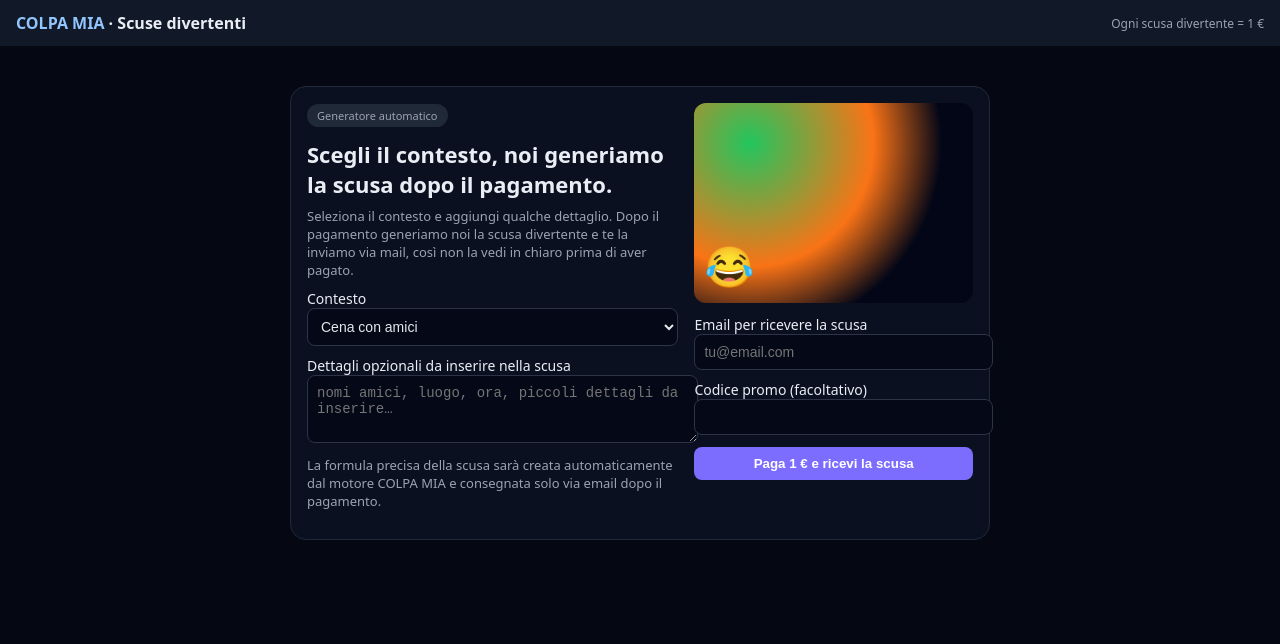
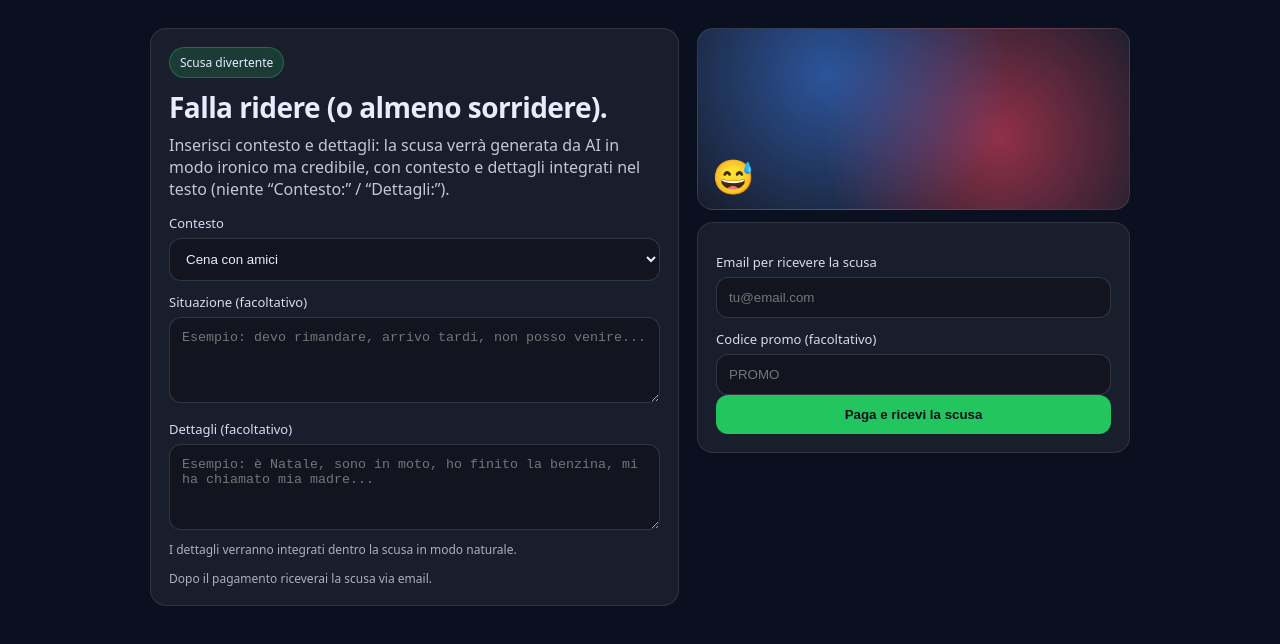
Before and after one commit to mattiapoddie87-rgb/colpa-mia-core, a website: page divertente.html in a window 1280 px wide. Drawn offline with Linux system fonts and the light colour scheme.

Commit message:
Update divertente.html

```diff
--- a/divertente.html
+++ b/divertente.html
@@ -1,117 +1,151 @@
 <!doctype html>
 <html lang="it">
 <head>
-  <meta charset="utf-8">
-  <title>Scuse Divertenti – COLPA MIA</title>
-  <meta name="viewport" content="width=device-width,initial-scale=1">
+  <meta charset="utf-8" />
+  <meta name="viewport" content="width=device-width, initial-scale=1" />
+  <title>COLPA MIA — Scusa divertente</title>
   <style>
-    body { background:#050712; color:#e9eef5; font-family:system-ui,-apple-system,Segoe UI,Roboto,sans-serif; margin:0; }
-    header { background:#111827; padding:12px 16px; display:flex; align-items:center; justify-content:space-between; }
-    header .logo { font-weight:700; }
-    a { color:#93c5fd; text-decoration:none; }
-    .wrap { max-width:700px; margin:24px auto; padding:16px; }
-    .panel { background:#0b1020; border-radius:16px; border:1px solid #1f2937; padding:16px; display:grid; grid-template-columns:minmax(0,2fr) minmax(0,1.5fr); gap:16px; }
-    @media (max-width:760px) { .panel { grid-template-columns:1fr; } }
-    label { display:block; margin-top:10px; font-size:14px; }
-    select, input, textarea { width:100%; padding:9px; border-radius:8px; border:1px solid #2d3446; background:#050816; color:#e5e7eb; font-size:14px; }
-    button { background:#7c6dff; border-radius:8px; border:0; color:#fff; font-weight:600; padding:9px 14px; cursor:pointer; margin-top:12px; width:100%; }
-    .badge { display:inline-block; background:#1f2937; border-radius:999px; padding:4px 10px; font-size:11px; margin-bottom:8px; color:#9ca3af; }
-    .card-img { border-radius:12px; overflow:hidden; background:radial-gradient(circle at 20% 20%,#22c55e,#f97316 45%,#020617 70%); display:flex; align-items:flex-end; justify-content:flex-start; padding:10px; height:180px; }
-    .card-img span { font-size:40px; }
-    .msg { font-size:13px; margin-top:8px; color:#9ca3af; }
-    .info { font-size:13px; color:#9ca3af; margin-top:8px; }
+    body { margin:0; font-family: system-ui, -apple-system, Segoe UI, Roboto, Arial; background:#0b1020; color:#e9ecff; }
+    .wrap { max-width: 980px; margin: 0 auto; padding: 28px 18px; }
+    .grid { display:grid; grid-template-columns: 1.1fr 0.9fr; gap: 18px; }
+    .card { background: rgba(255,255,255,0.06); border: 1px solid rgba(255,255,255,0.10); border-radius: 16px; padding: 18px; }
+    .chip { display:inline-block; padding: 6px 10px; border-radius: 999px; background: rgba(34,197,94,.18); border: 1px solid rgba(34,197,94,.35); font-size: 12px; }
+    h1 { margin: 10px 0 8px; font-size: 28px; letter-spacing: -0.02em; }
+    p { margin: 0 0 14px; color: rgba(233,236,255,0.82); }
+    label { display:block; font-size: 13px; margin: 12px 0 6px; color: rgba(233,236,255,0.92); }
+    input, select, textarea {
+      width: 100%; box-sizing: border-box;
+      padding: 12px 12px; border-radius: 12px;
+      border: 1px solid rgba(255,255,255,0.14);
+      background: rgba(0,0,0,0.28); color:#e9ecff;
+      outline: none;
+    }
+    textarea { min-height: 86px; resize: vertical; }
+    .note { font-size: 12px; color: rgba(233,236,255,0.70); margin-top: 6px; }
+    .rightBox { display:flex; flex-direction:column; gap: 12px; }
+    .hero {
+      height: 180px; border-radius: 16px;
+      background: radial-gradient( circle at 30% 25%, rgba(59,130,246,.55), transparent 55%),
+                  radial-gradient( circle at 70% 60%, rgba(244,63,94,.55), transparent 55%),
+                  rgba(255,255,255,0.06);
+      border: 1px solid rgba(255,255,255,0.10);
+      position: relative;
+    }
+    .emoji { position:absolute; left: 14px; bottom: 10px; font-size: 34px; }
+    button {
+      width:100%;
+      padding: 12px 14px;
+      border-radius: 12px;
+      border: 0;
+      background: #22c55e;
+      color: #0b1020;
+      font-weight: 800;
+      cursor: pointer;
+    }
+    button:disabled { opacity: .65; cursor: not-allowed; }
+    .err { margin-top: 10px; font-size: 13px; color: #fecaca; }
+    @media (max-width: 860px) { .grid { grid-template-columns: 1fr; } }
   </style>
 </head>
+
 <body>
-  <header>
-    <div class="logo"><a href="/index.html">COLPA MIA</a> · Scuse divertenti</div>
-    <div style="font-size:12px;color:#9ca3af;">Ogni scusa divertente = 1 €</div>
-  </header>
-
   <div class="wrap">
-    <div class="panel">
-      <div>
-        <div class="badge">Generatore automatico</div>
-        <h1 style="margin:4px 0 8px;font-size:22px;">Scegli il contesto, noi generiamo la scusa dopo il pagamento.</h1>
-        <p style="font-size:13px;color:#9ca3af;margin:0 0 10px;">
-          Seleziona il contesto e aggiungi qualche dettaglio. Dopo il pagamento generiamo noi la scusa divertente e te la inviamo via mail,
-          così non la vedi in chiaro prima di aver pagato.
+    <div class="grid">
+      <div class="card">
+        <span class="chip">Scusa divertente</span>
+        <h1>Falla ridere (o almeno sorridere).</h1>
+        <p>
+          Inserisci contesto e dettagli: la scusa verrà generata da AI in modo ironico ma credibile,
+          con contesto e dettagli integrati nel testo (niente “Contesto:” / “Dettagli:”).
         </p>
 
-        <label>Contesto</label>
-        <select id="funContext">
-          <option value="CENA">Cena con amici</option>
-          <option value="CALCETTO">Calcetto / sport</option>
-          <option value="RIUNIONE">Riunione di lavoro</option>
-          <option value="TRAFFICO">Traffico / ritardo</option>
-          <option value="APPUNTAMENTO">Appuntamento</option>
-          <option value="FAMIGLIA">Famiglia / pranzo</option>
+        <label for="context">Contesto</label>
+        <select id="context">
+          <option value="Cena con amici" selected>Cena con amici</option>
+          <option value="Uscita improvvisa">Uscita improvvisa</option>
+          <option value="Ritardo">Ritardo</option>
+          <option value="Appuntamento">Appuntamento</option>
+          <option value="Altro">Altro</option>
         </select>
 
-        <label style="margin-top:10px;">Dettagli opzionali da inserire nella scusa</label>
-        <textarea id="funDetails" rows="3" placeholder="nomi amici, luogo, ora, piccoli dettagli da inserire…"></textarea>
+        <label for="message">Situazione (facoltativo)</label>
+        <textarea id="message" placeholder="Esempio: devo rimandare, arrivo tardi, non posso venire..."></textarea>
 
-        <p class="info">
-          La formula precisa della scusa sarà creata automaticamente dal motore COLPA MIA e consegnata solo via email dopo il pagamento.
-        </p>
+        <label for="details">Dettagli (facoltativo)</label>
+        <textarea id="details" placeholder="Esempio: è Natale, sono in moto, ho finito la benzina, mi ha chiamato mia madre..."></textarea>
+        <div class="note">I dettagli verranno integrati dentro la scusa in modo naturale.</div>
+
+        <div class="note" style="margin-top:12px;">
+          Dopo il pagamento riceverai la scusa via email.
+        </div>
       </div>
 
-      <div>
-        <div class="card-img">
-          <span>😂</span>
+      <div class="rightBox">
+        <div class="hero">
+          <div class="emoji">😅</div>
         </div>
 
-        <label style="margin-top:12px;">Email per ricevere la scusa</label>
-        <input id="funEmail" type="email" placeholder="tu@email.com">
+        <div class="card">
+          <label for="email">Email per ricevere la scusa</label>
+          <input id="email" type="email" placeholder="tu@email.com" autocomplete="email" />
 
-        <label>Codice promo (facoltativo)</label>
-        <input id="funPromo" autocomplete="off">
+          <label for="promo">Codice promo (facoltativo)</label>
+          <input id="promo" type="text" placeholder="PROMO" />
 
-        <button id="btnPay">Paga 1 € e ricevi la scusa</button>
-        <div class="msg" id="funMsg"></div>
+          <button id="payBtn">Paga e ricevi la scusa</button>
+          <div id="err" class="err" style="display:none;"></div>
+        </div>
       </div>
     </div>
   </div>
 
-  <script>
-    const funContextEl = document.getElementById('funContext');
-    const funDetailsEl = document.getElementById('funDetails');
-    const funEmailEl = document.getElementById('funEmail');
-    const funMsg = document.getElementById('funMsg');
+<script>
+  const payBtn = document.getElementById("payBtn");
+  const errBox = document.getElementById("err");
 
-    document.getElementById('btnPay').addEventListener('click', async () => {
-      const email = funEmailEl.value.trim();
-      if (!email) {
-        funMsg.textContent = 'Inserisci una email valida.';
-        return;
-      }
+  function showErr(msg) {
+    errBox.style.display = "block";
+    errBox.textContent = msg;
+  }
+  function clearErr() {
+    errBox.style.display = "none";
+    errBox.textContent = "";
+  }
 
-      const context = funContextEl.value;
-      const details = funDetailsEl.value.trim();
+  payBtn.addEventListener("click", async () => {
+    clearErr();
+    payBtn.disabled = true;
 
-      funMsg.textContent = 'Creo sessione di pagamento…';
+    try {
+      const sku = "divertente";
+      const context = document.getElementById("context").value;
+      const message = document.getElementById("message").value.trim();
+      const details = document.getElementById("details").value.trim();
+      const email = document.getElementById("email").value.trim();
+      const promo = document.getElementById("promo").value.trim();
 
-      const body = {
-        sku: 'SCUSA_DIVERTENTE',
-        email,
-        context: 'DIVERTENTE_' + context,
-        details
-      };
+      if (!email || !email.includes("@")) throw new Error("Inserisci una email valida.");
+      if (!context) throw new Error("Seleziona un contesto.");
 
-      const r = await fetch('/.netlify/functions/create-checkout', {
-        method: 'POST',
-        headers: { 'Content-Type': 'application/json' },
-        body: JSON.stringify(body)
+      const body = { sku, context, message, details, email, promo };
+
+      const res = await fetch("/.netlify/functions/create-checkout", {
+        method: "POST",
+        headers: { "Content-Type": "application/json" },
+        body: JSON.stringify(body),
       });
 
-      const out = await r.json().catch(() => ({}));
-      if (!r.ok || out.error) {
-        funMsg.textContent = out.error || ('Errore HTTP ' + r.status);
-        return;
-      }
+      const data = await res.json().catch(() => ({}));
+      if (!res.ok) throw new Error(data.error || "Errore nella creazione del checkout.");
+      if (!data.url) throw new Error("Checkout non disponibile: url mancante.");
 
-      location.href = out.url;
-    });
-  </script>
+      window.location.href = data.url;
+    } catch (e) {
+      showErr(e.message || String(e));
+      payBtn.disabled = false;
+    }
+  });
+</script>
+
 </body>
 </html>
```
